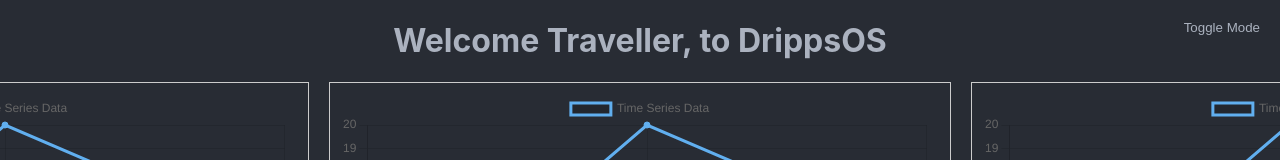
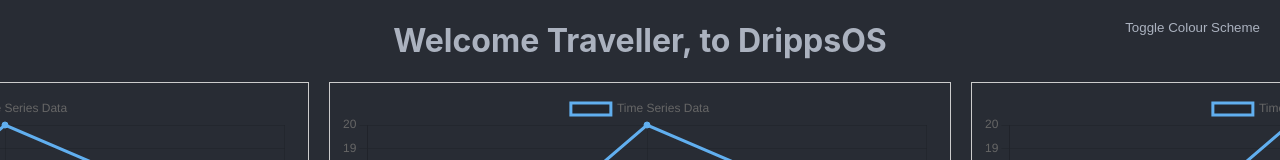
Before and after one commit to CallumAlexander/DrippsOS, a React (Create React App) app: page / in a window 1280 px wide. Shown: the top 160 px of the page. Built offline with nearby package versions, Linux system fonts and the light colour scheme.

Commit message:
change toogle colour scheme button text

```diff
--- a/src/App.js
+++ b/src/App.js
@@ -30,10 +30,10 @@
   return (
     <div className={`App ${isDarkMode ? 'dark-mode' : ''}`}>
         <button className="toggle-button" onClick={handleToggleMode}>
-        Toggle Mode
-      </button>
+          Toggle Colour Scheme
+        </button>
       <div className="Dashboard-dv">
-        <Dashboard />
+        <Dashboard/>
       </div>
 
     </div>
```
